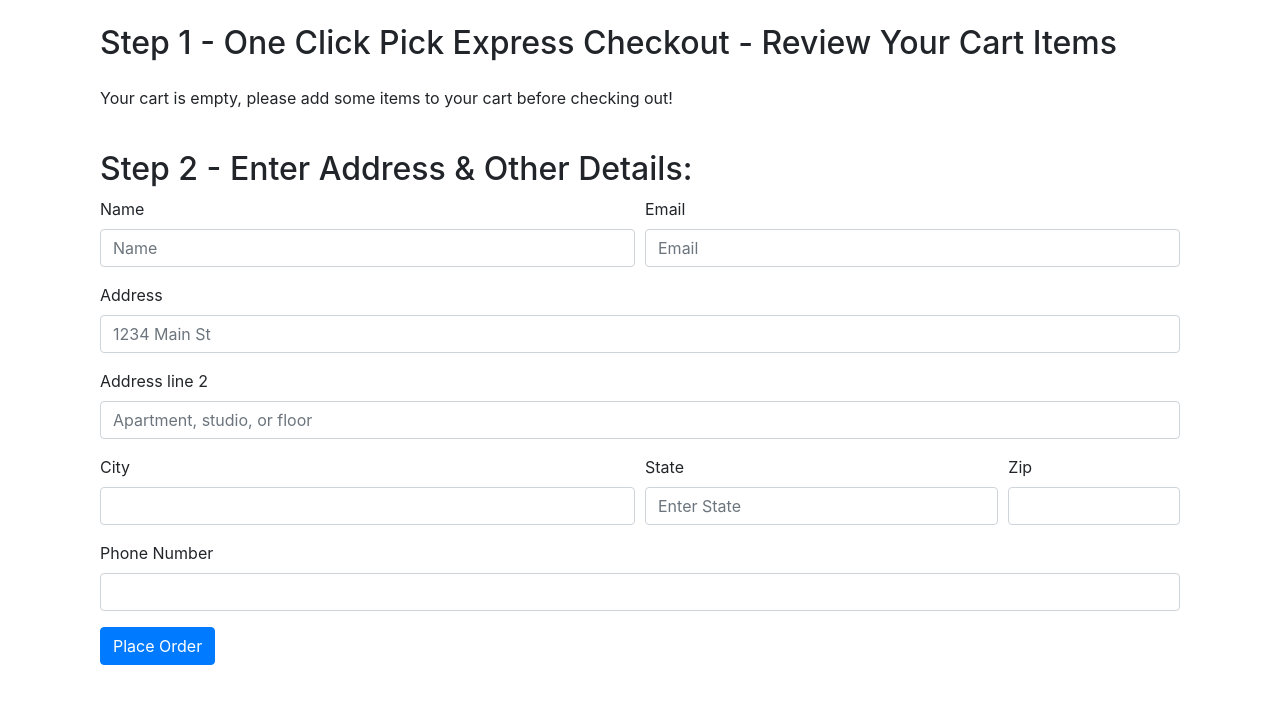
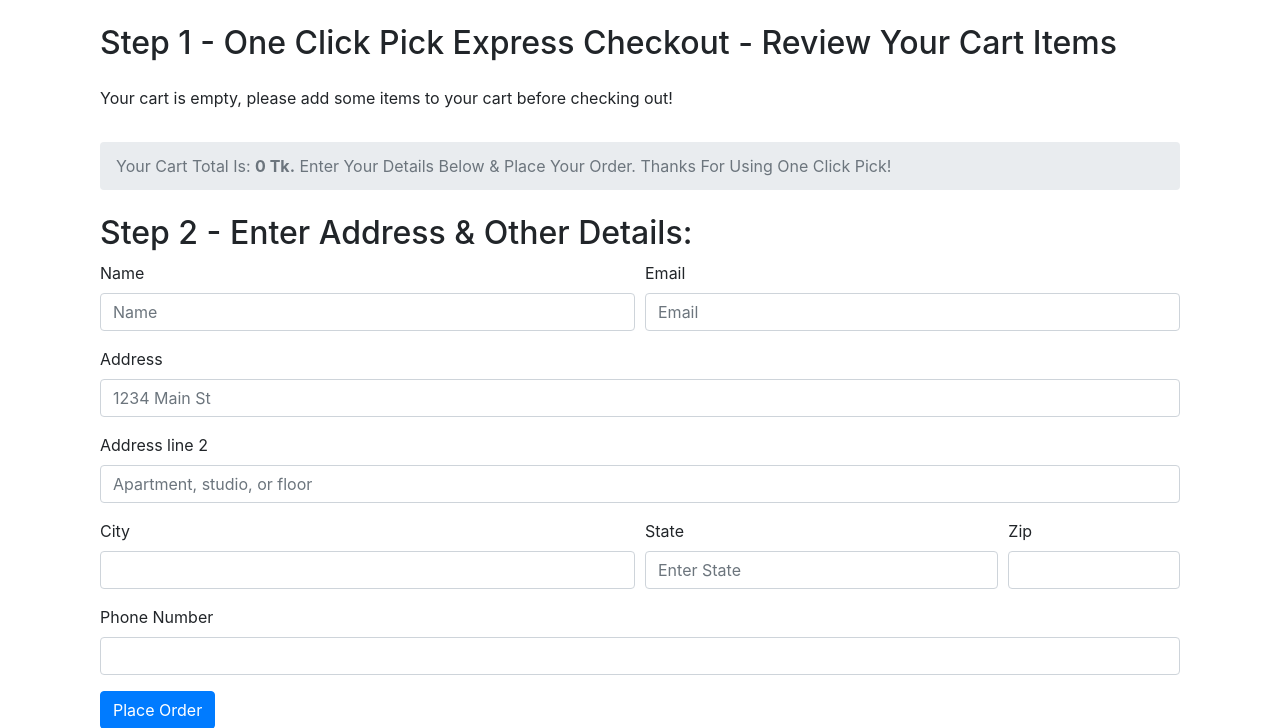
Before and after one commit to IamOmaR22/OneClick_Pick-with-Django, a Django app: page /shop/checkout/ in a window 1280 px wide. Shown: the part 56-784 px from the top of the page. Before the commit the page ends 721 px from the top, so only its background shows below. Run offline with Django 3.2, Linux system fonts and the light colour scheme; some libraries are stand-ins or nearby versions.

Commit message:
Display Prices

```diff
--- a/shop/templates/shop/checkout.html
+++ b/shop/templates/shop/checkout.html
@@ -9,6 +9,14 @@
         <div class="my-4">
             <ul class="list-group" id="items">
             </ul>
+
+            <nav aria-label="breadcrumb">
+                <ol class="breadcrumb mt-3">
+                  <li class="breadcrumb-item active" aria-current="page">Your Cart Total Is:
+                      <b><span id="totalPrice"></span> Tk.</b> Enter Your Details Below & Place Your Order. Thanks For Using One Click Pick!</li>
+                </ol>
+            </nav>
+
         </div>
     </div>
     <div class="col my-4">
@@ -67,6 +75,7 @@ if (localStorage.getItem('cart') == null) {
 }
 console.log(cart);
 var sum = 0;
+var totalPrice = 0;
 if ($.isEmptyObject(cart)) {
     //if object is empty
     mystr = `<p>Your cart is empty, please add some items to your cart before checking out!</p>`
@@ -75,7 +84,9 @@ if ($.isEmptyObject(cart)) {
     for (item in cart) {
         let name = cart[item][1];
         let qty = cart[item][0];
+        let itemPrice = cart[item][2];
         sum = sum + qty;
+        totalPrice = totalPrice + qty* itemPrice
         mystr = `<li class="list-group-item d-flex justify-content-between align-items-center">
                     ${name}
                     <span class="badge badge-primary badge-pill">${qty}</span>
@@ -84,6 +95,7 @@ if ($.isEmptyObject(cart)) {
     }
 }
 document.getElementById('cart').innerHTML = sum;
+document.getElementById('totalPrice').innerHTML = totalPrice;
 $('#itemsJson').val(JSON.stringify(cart));
 {% if thank %}
 alert('Thanks for ordering with us. Your order is is {{id}}. Use it to track your order using our order tracker');
--- a/shop/templates/shop/index.html
+++ b/shop/templates/shop/index.html
@@ -69,6 +69,7 @@
             <div class="card-body">
               <h5 class="card-title" id="namepr{{i.id}}">{{ i.product_name }}</h5>
               <p class="card-text">{{ i.description|slice:"0:60" }}....</p>
+              <h6 class="card-title">Price. <span id="pricepr{{i.id}}">{{ i.price }}</span> Tk</h6>
               <span id="divpr{{i.id}}" class="divpr">
                 <button id="pr{{ i.id }}" class="btn btn-success cart">Add To Cart</button>
               </span>
@@ -121,7 +122,8 @@
       } else {
           qty = 1;
           name = document.getElementById('name'+idstr).innerHTML;
-          cart[idstr] = [qty, name];
+          price = document.getElementById('price'+idstr).innerHTML;
+          cart[idstr] = [qty, name, parseInt(price)];
       }
       updateCart(cart);
 
```
